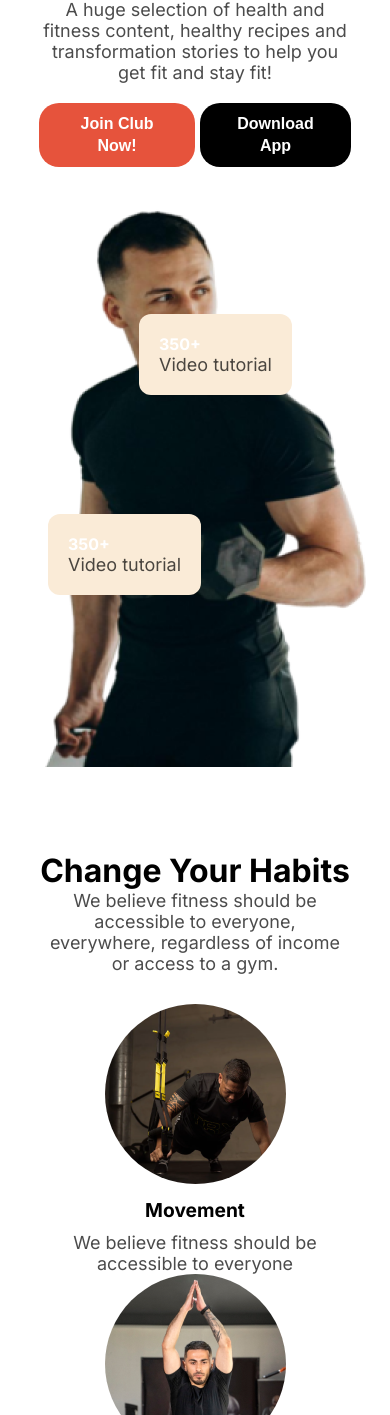
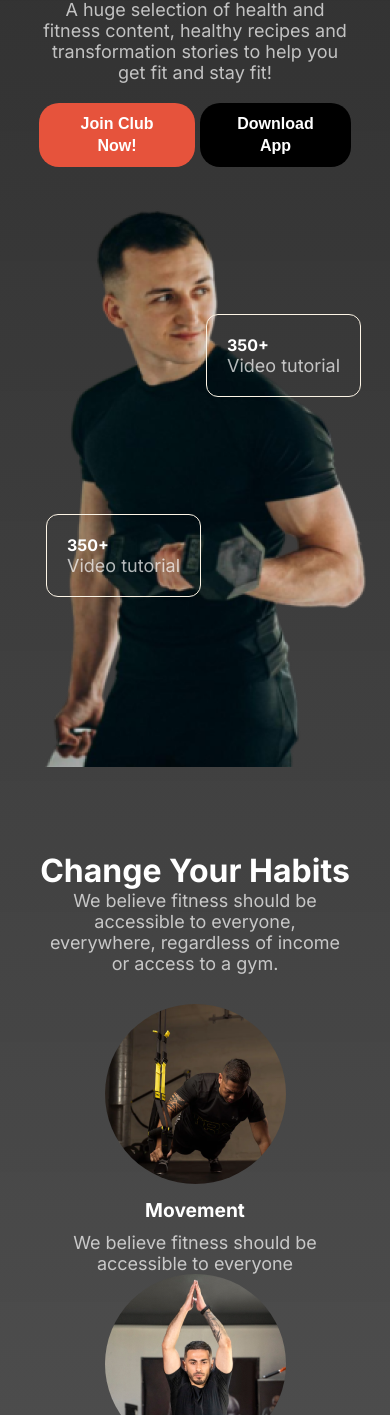
Before and after one commit to SabbirRshuvo/fitlife-assignment-02, a plain HTML site: page index.html in a window 390 px wide. Shown: the part 585-2000 px from the top of the page. Drawn offline with Linux system fonts and the light colour scheme; a web font is replaced by a local one.

Commit message:
color added

```diff
--- a/style.css
+++ b/style.css
@@ -8,11 +8,15 @@
 }
 body{
     font-family: "Inter";
-
+    background: linear-gradient(180deg,rgba(17, 17, 17, 0.9),rgba(119, 119, 119, 0.7) 100%);
 }
 .container{
+
     width: 80%;
     margin: 5rem auto;
+}
+h1,h2,h3,h4,h5{
+    color: white;
 }
 p{
     font-size: 18px;
@@ -21,6 +25,7 @@ p{
     cursor: pointer;
     text-align: center;
     opacity: 0.7;
+    color: white;
 }
 .btn{
     background-color: rgb(230, 83, 60);
@@ -50,14 +55,15 @@ p{
     display: flex;
     gap: 3rem;
     justify-content: space-evenly;
-    border: 1px solid red;
+    border: 1px solid rgba(255, 255, 255, 0.4);
     padding: 10px;
-    border-radius: 10px;
+    border-radius: 40px;
 }
 .nav-option .bg{
     background-color: rgb(230, 83, 60);
     color: white;
-    border-radius: 5px;
+    border-radius: 10px;
+    padding: 2px 10px;
 }
 
 /*
@@ -74,6 +80,7 @@ banner-section
     flex-direction: column;
 }
 .banner-content h1{
+    color: white;
     font-size: 3.5rem;
     font-weight: 800;
     margin: 10px 0;
@@ -95,7 +102,7 @@ banner-section
 .img-cart-1{
     position: absolute;
     top: 600px;
-    background-color: antiquewhite;
+    border: 1px solid oldlace;
     border-radius: 12px;
     padding: 20px;
 }
@@ -103,7 +110,7 @@ banner-section
     position: absolute;
     top: 350px;
     right: 350px;
-    background-color: antiquewhite;
+    border: 1px solid oldlace;
     border-radius: 12px;
     padding: 20px;
 }
@@ -118,6 +125,7 @@ banner-section
     text-align: center;
 }
 .habit-card h5{
+    color: white;
     font-size: 1.2rem;
     margin: 10px 0;
 }
@@ -155,6 +163,7 @@ banner-section
     height: 350px;
 }
 .our-team h1{
+    color: white;
     font-size: 3rem;
     margin: 10px 0;
 }
@@ -224,6 +233,7 @@ banner-section
 @media screen and (max-width: 576px) {
     .hum-burger{
         display: block;
+        color: white;
     }
     .nav-option{
         display: none;
@@ -240,8 +250,8 @@ banner-section
     .img-cart-1{
         position: absolute;
         top: 700px;
-        left: 100px;
-        background-color: antiquewhite;
+        right: -10px;
+        border: 1px solid oldlace;
         border-radius: 12px;
         padding: 20px;
     }
@@ -249,7 +259,7 @@ banner-section
         position: absolute;
         top: 900px;
         right: 150px;
-        background-color: antiquewhite;
+        border: 1px solid oldlace;
         border-radius: 12px;
         padding: 20px;
     }
```
